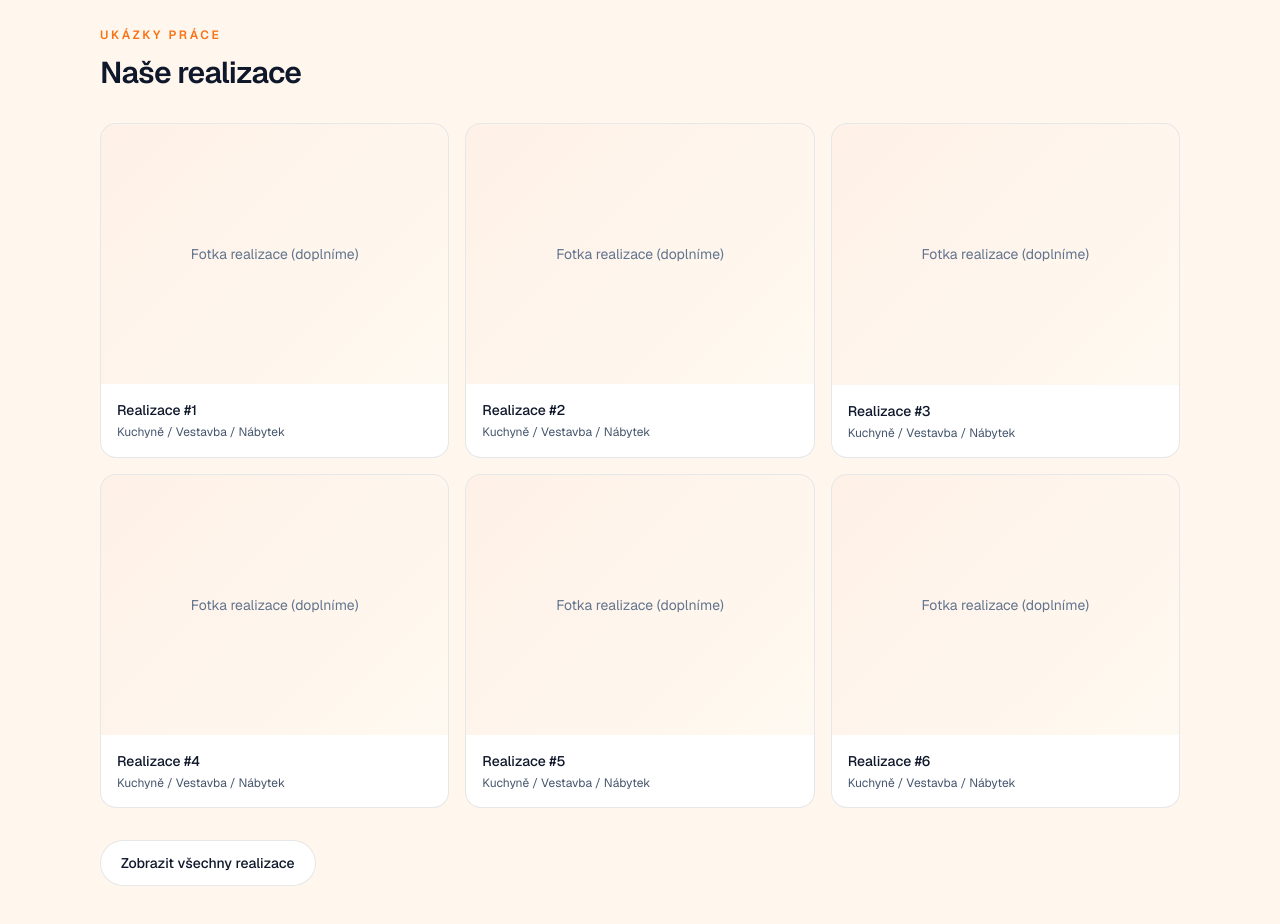
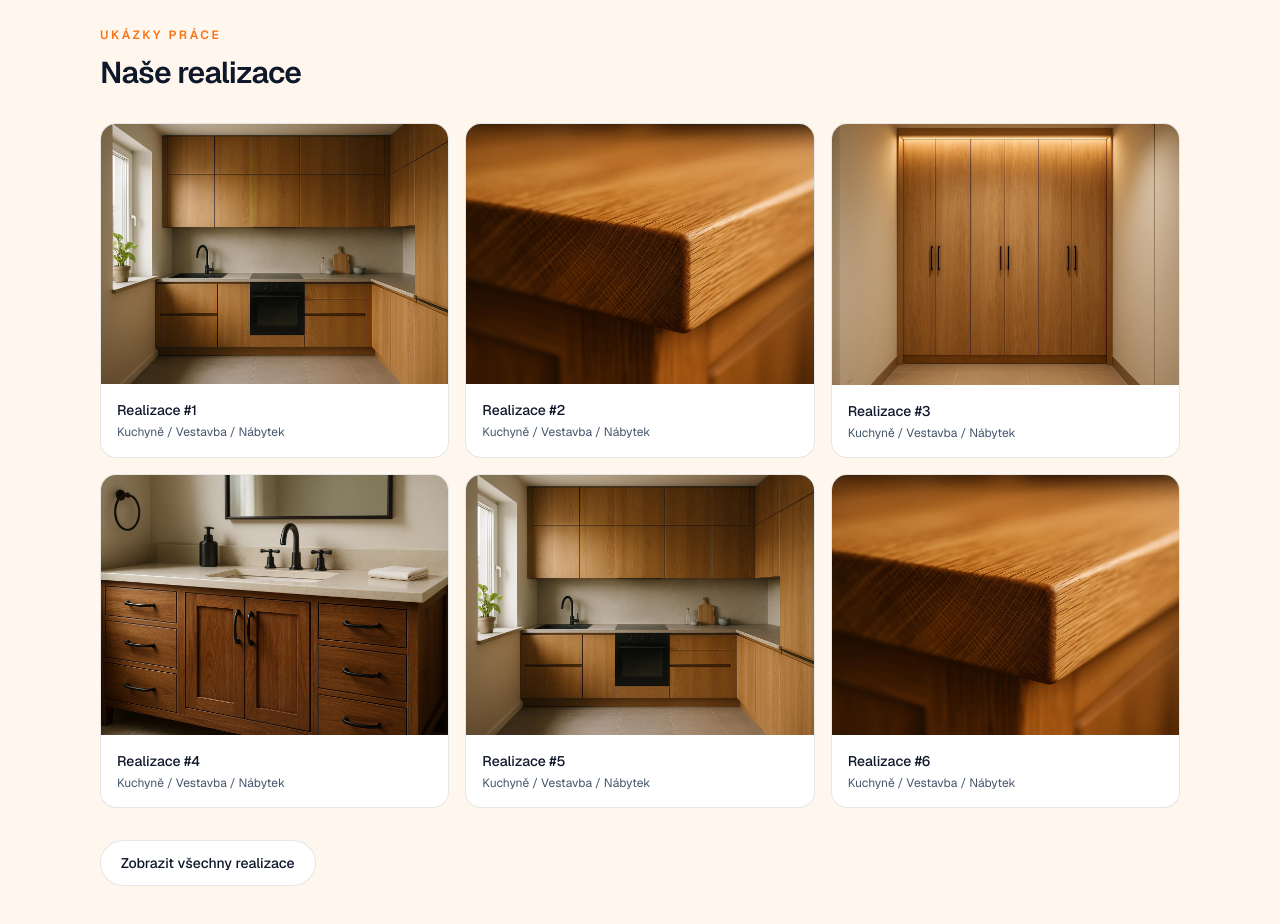
Before and after one commit to Vokurcak68/pro-interior, a Next.js app: page / in a window 1280 px wide. Shown: the part 1020-1944 px from the top of the page. Built offline with nearby package versions, Linux system fonts and the light colour scheme.

Commit message:
show 4 generated photos in homepage realizace grid

```diff
--- a/src/app/page.tsx
+++ b/src/app/page.tsx
@@ -124,14 +124,13 @@ export default function Home() {
                 style={{ borderColor: "var(--line)", background: "var(--surface)" }}
               >
                 <div
-                  className="aspect-[4/3] w-full flex items-center justify-center text-slate-500 text-sm"
+                  className="aspect-[4/3] w-full bg-center bg-cover"
                   style={{
-                    background:
-                      "linear-gradient(135deg, rgba(249,115,22,.10), rgba(245,158,11,.06))",
+                    backgroundImage:
+                      `url(/realizace/hero-${(i % 4) + 1}.jpg), linear-gradient(135deg, rgba(249,115,22,.10), rgba(245,158,11,.06))`,
                   }}
-                >
-                  Fotka realizace (doplníme)
-                </div>
+                  aria-label={`Realizace ${i + 1}`}
+                />
                 <div className="p-4">
                   <div className="text-sm font-medium text-slate-900">Realizace #{i + 1}</div>
                   <div className="mt-1 text-xs text-slate-600">Kuchyně / Vestavba / Nábytek</div>
```
